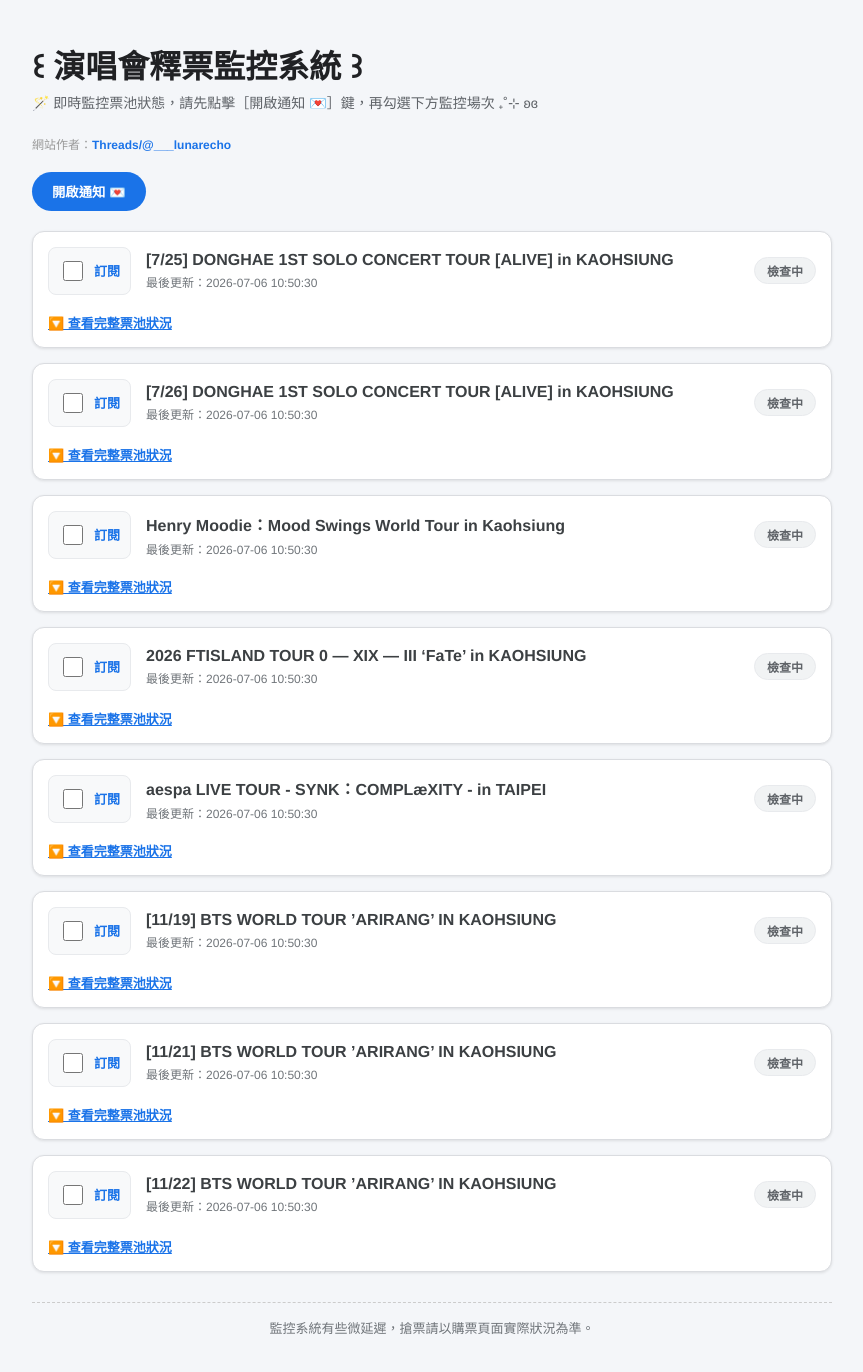
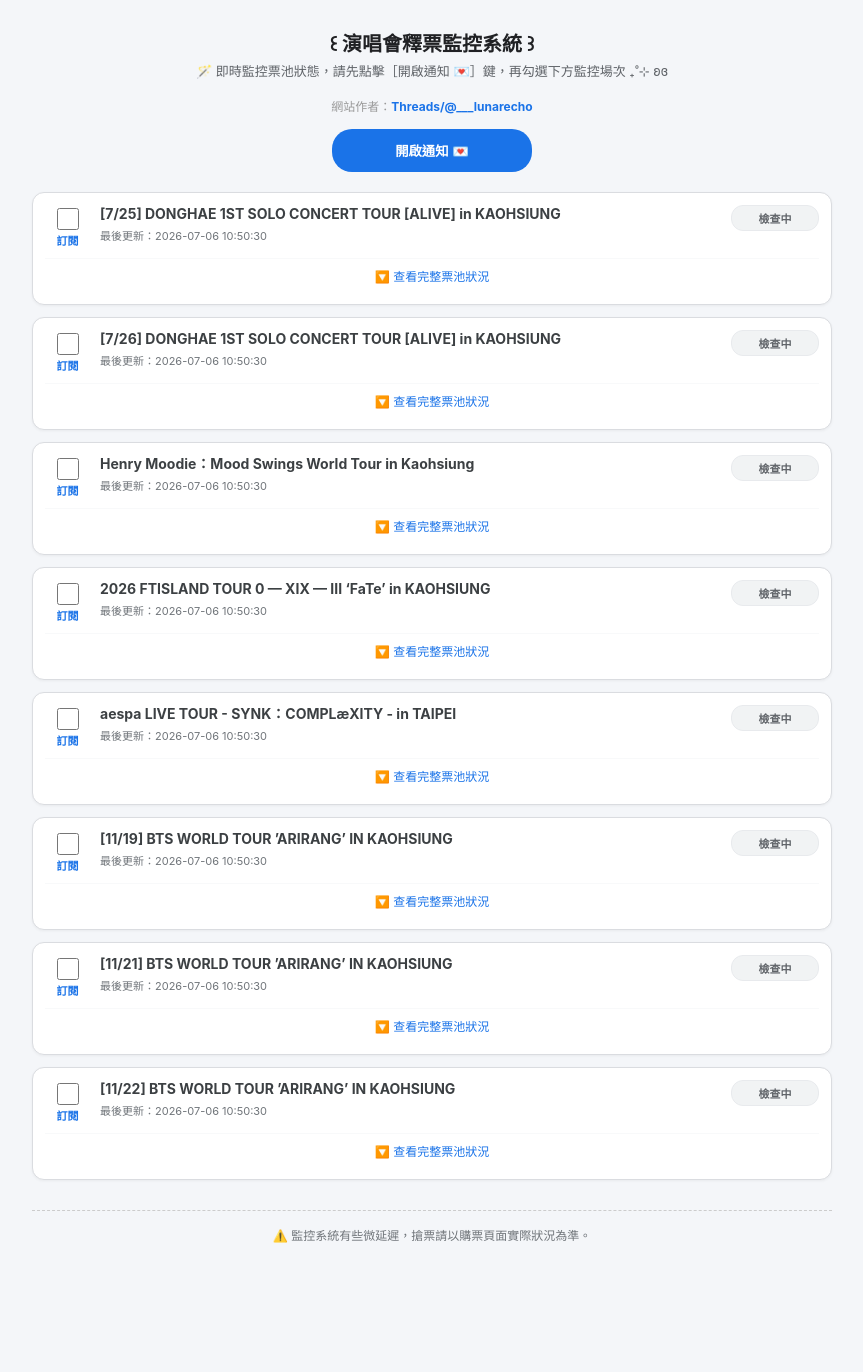
Before and after one commit to L-lunar-echo/ticket-monitor, a Flask app: page / in a window 1280 px wide. Shown: the whole page, without its empty margins (208-1071 px from the left). After the commit the page ends 1243 px from the top, so only its background shows below. Run offline with Flask 3, Linux system fonts and the light colour scheme.

Commit message:
index.html

```diff
--- a/templates/index.html
+++ b/templates/index.html
@@ -5,32 +5,30 @@
     <meta name="viewport" content="width=device-width, initial-scale=1.0">
     <title>演唱會釋票監控系統</title>
     <style>
-        body { font-family: 'Helvetica Neue', Arial, sans-serif; max-width: 800px; margin: 0 auto; padding: 20px; background-color: #f4f6f9; }
-        h1 { color: #202124; margin-bottom: 5px; }
-        .subtitle { color: #5f6368; margin-bottom: 20px; font-size: 14px; line-height: 1.6; }
-        .author { font-size: 12px; color: #999; margin-bottom: 20px; }
+        body { font-family: -apple-system, BlinkMacSystemFont, "Segoe UI", Roboto, sans-serif; max-width: 800px; margin: 0 auto; padding: 15px; background-color: #f4f6f9; }
+        h1 { color: #202124; margin-bottom: 5px; text-align: center; font-size: 20px; }
+        .subtitle { color: #5f6368; margin-bottom: 15px; font-size: 13px; line-height: 1.5; text-align: center; }
+        .author { font-size: 12px; color: #999; margin-bottom: 15px; text-align: center; }
 
-        .event-card { background: white; border-radius: 12px; margin-bottom: 15px; box-shadow: 0 1px 3px rgba(0,0,0,0.1); border: 1px solid #dadce0; }
-        .event-header { padding: 15px; }
-        .main-info { display: flex; align-items: center; margin-bottom: 10px; }
+        .event-card { background: white; border-radius: 12px; margin-bottom: 12px; box-shadow: 0 1px 3px rgba(0,0,0,0.05); border: 1px solid #dadce0; overflow: hidden; }
+        .event-header { padding: 12px; }
+        .main-info { display: flex; align-items: flex-start; gap: 10px; }
 
-        .notify-control { display: flex; align-items: center; background: #f8f9fa; padding: 10px; border-radius: 8px; border: 1px solid #e8eaed; margin-right: 15px; }
-        .notify-control input { width: 20px; height: 20px; cursor: pointer; }
-        .notify-control label { font-size: 13px; font-weight: 600; color: #1a73e8; margin-left: 8px; cursor: pointer; }
+        .notify-control { display: flex; flex-direction: column; align-items: center; justify-content: center; min-width: 45px; }
+        .notify-control input { width: 22px; height: 22px; cursor: pointer; margin-bottom: 2px; }
+        .notify-control label { font-size: 11px; font-weight: 600; color: #1a73e8; cursor: pointer; }
 
-        .event-info { flex-grow: 1; }
-        .event-name { font-size: 16px; font-weight: bold; color: #3c4043; }
-        .event-meta { font-size: 12px; color: #70757a; margin-top: 4px; }
+        .event-info { flex-grow: 1; min-width: 0; }
+        .event-name { font-size: 14px; font-weight: bold; color: #3c4043; line-height: 1.3; }
+        .event-meta { font-size: 11px; color: #70757a; margin-top: 4px; }
 
-        /* 展開按鈕樣式 */
-        .toggle-btn { display: inline-block; margin-top: 8px; font-size: 13px; color: #1a73e8; cursor: pointer; font-weight: 600; text-decoration: underline; }
-
-        .status-badge { padding: 4px 12px; border-radius: 16px; font-size: 12px; font-weight: bold; }
+        .status-badge { display: flex; align-items: center; justify-content: center; min-width: 70px; padding: 4px 8px; border-radius: 12px; font-size: 11px; font-weight: bold; white-space: nowrap; }
         .status-available { background-color: #fce8e6; color: #d93025; border: 1px solid #f5c2c1; }
         .status-sold-out { background-color: #f1f3f4; color: #5f6368; border: 1px solid #e8eaed; }
 
-        .event-details { display: none; padding: 15px; border-top: 1px solid #f1f3f4; background: #fafafa; }
-        .notification-btn { background: #1a73e8; color: white; border: none; padding: 10px 20px; border-radius: 20px; cursor: pointer; font-weight: bold; }
+        .toggle-btn { text-align: center; margin-top: 10px; font-size: 12px; color: #1a73e8; cursor: pointer; padding: 8px; border-top: 1px solid #f8f9fa; }
+        .event-details { display: none; padding: 12px; border-top: 1px solid #f1f3f4; background: #fafafa; font-size: 13px; }
+        .notification-btn { display: block; width: 100%; max-width: 200px; margin: 0 auto 20px auto; background: #1a73e8; color: white; border: none; padding: 12px; border-radius: 20px; cursor: pointer; font-weight: bold; }
     </style>
 </head>
 <body>
@@ -61,8 +59,8 @@
             </div>
 
             <div class="event-details" id="details-{{ ev_id }}">
-                <a href="{{ ev.url }}" target="_blank" style="color: #1a73e8; font-weight: bold;">➡️ 前往購票頁面</a>
-                <ul style="padding-left: 20px; font-size: 14px; color: #555; margin-top: 10px;">
+                <a href="{{ ev.url }}" target="_blank" style="color: #1a73e8; font-weight: bold; display: block; margin-bottom: 8px;">➡️ 前往購票頁面</a>
+                <ul style="padding-left: 20px; font-size: 13px; color: #555; margin: 0;">
                     {% for ticket, status in ev.tickets.items() %}
                     <li>{{ ticket }}: <b>{{ status }}</b></li>
                     {% endfor %}
@@ -72,8 +70,8 @@
         {% endfor %}
     </div>
 
-    <div style="text-align: center; margin-top: 30px; padding: 15px; color: #70757a; font-size: 13px; border-top: 1px dashed #ccc;">
-        監控系統有些微延遲，搶票請以購票頁面實際狀況為準。
+    <div style="text-align: center; margin-top: 30px; padding: 15px; color: #70757a; font-size: 12px; border-top: 1px dashed #ccc;">
+        ⚠️ 監控系統有些微延遲，搶票請以購票頁面實際狀況為準。
     </div>
 
     <script>
@@ -82,14 +80,13 @@
             const btn = event.target;
             if (el.style.display === 'block') {
                 el.style.display = 'none';
-                btn.innerText = '🔽 展開完整票池狀況';
+                btn.innerText = '🔽 查看完整票池狀況';
             } else {
                 el.style.display = 'block';
                 btn.innerText = '🔼 收起完整票池狀況';
             }
         }
 
-        // ... (其他原有 JS 邏輯不變) ...
         function requestNotificationPermission() {
             Notification.requestPermission().then(p => {
                 if(p === 'granted') {
@@ -124,7 +121,7 @@
                     let hasTicket = Object.values(ev.tickets).includes("有票");
                     if (badge) {
                         if (hasTicket) {
-                            badge.innerText = "有票🎫";
+                            badge.innerText = "還有票🎫";
                             badge.className = "status-badge status-available";
                         } else {
                             badge.innerText = "已售完🈳";
```
